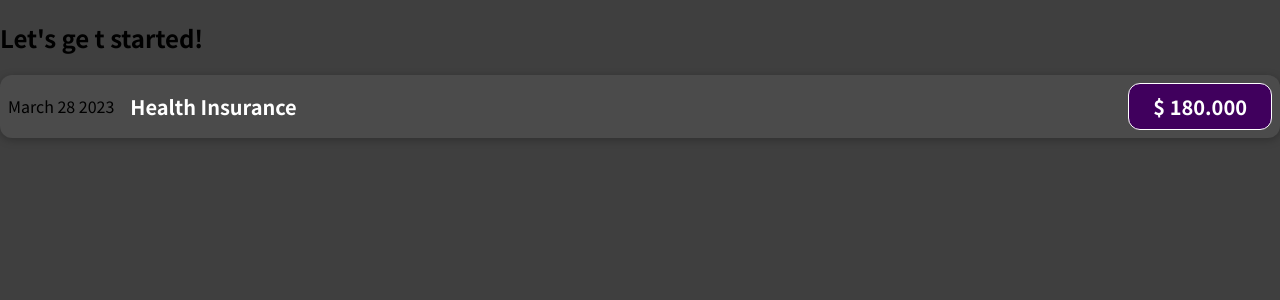
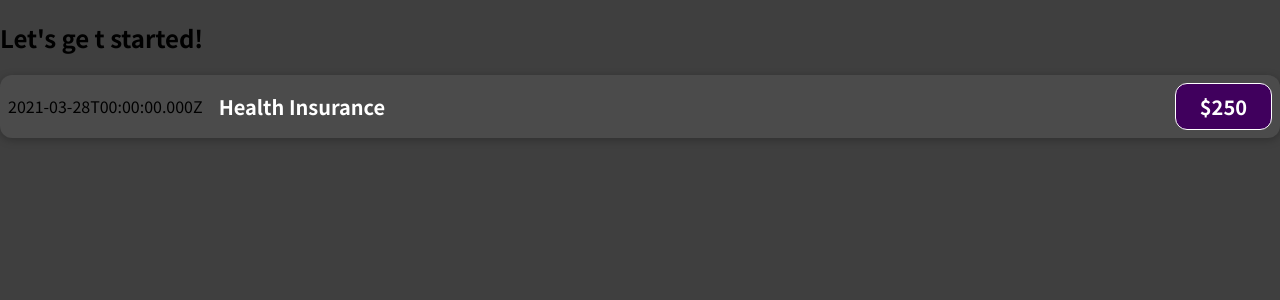
Before and after one commit to vapinedo/React-MaxCourse01, a JavaScript app: page / in a window 1280 px wide. Shown: the top 300 px of the page. Built offline with nearby package versions, Linux system fonts and the light colour scheme.

Commit message:
35. Outputting Dynamic Data & Working with Expressions in JSX

```diff
--- a/src/components/ExpenseItem.js
+++ b/src/components/ExpenseItem.js
@@ -1,12 +1,17 @@
  import "./ExpenseItem.css";
 
  function ExpenseItem() {
+
+   const expenseDate = new Date(2021, 2, 28);
+   const expenseTitle = "Health Insurance";
+   const expenseAmount = 250.000;
+
     return  (
-      <div className="expense-item">
-         <div>March 28 2023</div>
+      <div   className="expense-item">
+         <div>{ expenseDate.toISOString() }</div>
          <div className="expense-item__description">
-            <h2>Health Insurance</h2>
-            <div className="expense-item__price">$ 180.000</div>
+            <h2>{ expenseTitle }</h2>
+            <div className="expense-item__price">${ expenseAmount }</div>
          </div>
       </div>
     );
```
